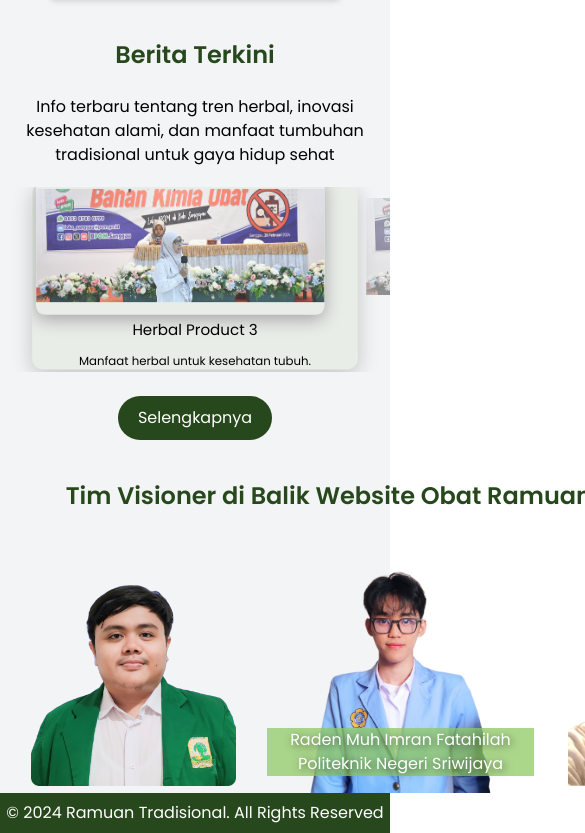
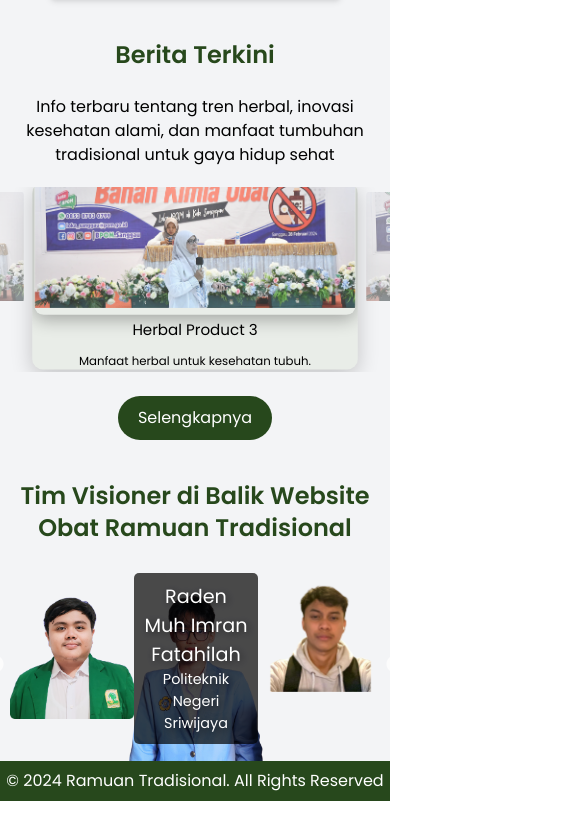
Before and after one commit to annisaashif/Website-Ramuan-Herbal, a React (Vite) app: page / in a window 390 px wide. Shown: the part 4800-5633 px from the top of the page, 585 px wide, since content can reach past the window. After the commit the page ends 5601 px from the top, so only its background shows below. Built offline with nearby package versions, Linux system fonts and the light colour scheme.

Commit message:
update nav, fix layout

```diff
--- a/package.json
+++ b/package.json
@@ -12,7 +12,9 @@
   "dependencies": {
     "@fortawesome/fontawesome-free": "^6.6.0",
     "axios": "^1.7.7",
+    "bcrypt": "^5.1.1",
     "bcryptjs": "^2.4.3",
+    "body-parser": "^1.20.3",
     "cors": "^2.8.5",
     "country-state-city": "^3.2.1",
     "express": "^4.21.1",
--- a/src/KatalogTanaman/Kategori.jsx
+++ b/src/KatalogTanaman/Kategori.jsx
@@ -1,57 +1,61 @@
-import { Link } from 'react-router-dom'; // Tambahkan Link dari React Router
-import akar from '../assets/kategori-tanaman/akar.png';
-import batang from '../assets/kategori-tanaman/batang.png';
-import biji from '../assets/kategori-tanaman/biji.png';
-import buah from '../assets/kategori-tanaman/buah.png';
-import bunga from '../assets/kategori-tanaman/bunga.png';
-import daun from '../assets/kategori-tanaman/daun.png';
-import kulit_batang from '../assets/kategori-tanaman/kulit_batang.png';
-import rimpang from '../assets/kategori-tanaman/rimpang.png';
-import umbi_umbian from '../assets/kategori-tanaman/umbi_umbian.png';
-import tunas_dan_pucuk from '../assets/kategori-tanaman/tunas_dan_pucuk.png';
-import Navbar from "../components/Navbar"
-import Header from "../components/Header"
-import Footer from '../components/footer';
-
-
+import { Link } from "react-router-dom";
+import akar from "../assets/kategori-tanaman/akar.png";
+import batang from "../assets/kategori-tanaman/batang.png";
+import biji from "../assets/kategori-tanaman/biji.png";
+import buah from "../assets/kategori-tanaman/buah.png";
+import bunga from "../assets/kategori-tanaman/bunga.png";
+import daun from "../assets/kategori-tanaman/daun.png";
+import kulit_batang from "../assets/kategori-tanaman/kulit_batang.png";
+import rimpang from "../assets/kategori-tanaman/rimpang.png";
+import umbi_umbian from "../assets/kategori-tanaman/umbi_umbian.png";
+import tunas_dan_pucuk from "../assets/kategori-tanaman/tunas_dan_pucuk.png";
+import Navbar from "../components/Navbar";
+import Header from "../components/Header";
+import Footer from "../components/footer";
 
 const categories = [
-    { id: 1, name: 'Akar', image: akar },
-    { id: 2, name: 'Batang', image: batang },
-    { id: 3, name: 'Daun', image: biji },
-    { id: 4, name: 'Bunga', image: buah },
-    { id: 5, name: 'Buah', image: bunga },
-    { id: 6, name: 'Biji', image: daun },
-    { id: 7, name: 'Kulit Batang', image: kulit_batang },
-    { id: 8, name: 'Umbi-Umbian', image: rimpang },
-    { id: 9, name: 'Rimpang', image: umbi_umbian },
-    { id: 10, name: 'Tunas dan Pucuk', image: tunas_dan_pucuk },
+  { id: 1, name: "Akar", image: akar },
+  { id: 2, name: "Batang", image: batang },
+  { id: 3, name: "Daun", image: biji },
+  { id: 4, name: "Bunga", image: buah },
+  { id: 5, name: "Buah", image: bunga },
+  { id: 6, name: "Biji", image: daun },
+  { id: 7, name: "Kulit Batang", image: kulit_batang },
+  { id: 8, name: "Umbi-Umbian", image: rimpang },
+  { id: 9, name: "Rimpang", image: umbi_umbian },
+  { id: 10, name: "Tunas dan Pucuk", image: tunas_dan_pucuk },
 ];
 
 const Kategori = () => {
   return (
     <>
-         <Navbar/>
-         <Header/>
+      <Navbar />
+      <Header />
 
-
-        <div className="container mx-auto py-10">
-            <h1 className="text-3xl font-bold text-center text-green-800 mb-8">Kategori Tanaman Herbal</h1>
+      <div className="container mx-auto py-10 min-h-screen">
+        <h1 className="text-3xl font-bold text-center text-green-800 mb-8">
+          Kategori Tanaman Herbal
+        </h1>
         <div className="grid grid-cols-2 md:grid-cols-5 gap-4">
           {categories.map((category) => (
-                    <Link to={`/kategori/${category.id}`} key={category.id} className="bg-transparent border border-gray-300 rounded-lg shadow-md overflow-hidden">
-                        <img src={category.image} alt={`Image of ${category.name}`} className="w-full h-40 object-cover" />
-                        <div className="p-2 text-black text-center">
-                            {category.name}
-                        </div>
+            <Link
+              to={`/kategori/${category.id}`}
+              key={category.id}
+              className="bg-transparent border border-gray-300 rounded-lg shadow-md overflow-hidden"
+            >
+              <img
+                src={category.image}
+                alt={`Image of ${category.name}`}
+                className="w-full h-40 object-cover"
+              />
+              <div className="p-2 text-black text-center">{category.name}</div>
             </Link>
           ))}
         </div>
       </div>
 
-        <Footer/>
+      <Footer />
     </>
-
   );
 };
 
--- a/src/components/Carousel.css
+++ b/src/components/Carousel.css
@@ -46,7 +46,7 @@ body {
 /* Gambar Carousel */
 .carousel-image {
   border-radius: 8px;
-  width: 90%;
+  width: 100%;
   height: 180px;
   object-fit: contain;
   transition: transform 0.3s ease, opacity 0.3s ease;
--- a/src/components/CenterMode.css
+++ b/src/components/CenterMode.css
@@ -1,4 +1,3 @@
-/* .slider-container remains unchanged */
 .slider-container {
   width: 800px;
   margin: 0 auto;
@@ -41,3 +40,40 @@
   transform: translateY(-10px);
   opacity: 1;
 }
+
+@media (max-width: 768px) {
+  .slider-container {
+    width: 100%;
+    padding: 0 10px;
+  }
+
+  .slide {
+    max-width: 100%;
+    display: flex;
+    justify-content: center;
+  }
+
+  .slide img {
+    height: auto;
+    max-height: 200px;
+    transition: transform 0.3s ease;
+  }
+
+  .overlay {
+    padding: 10px;
+    background-color: rgba(0, 0, 0, 0.7);
+    border-radius: 5px;
+  }
+
+  .overlay h3 {
+    font-size: 1.2em;
+  }
+
+  .overlay p {
+    font-size: 0.9em;
+  }
+
+  .slide img:hover {
+    transform: scale(1.05);
+  }
+}
--- a/src/components/Login/SignupPage.jsx
+++ b/src/components/Login/SignupPage.jsx
@@ -40,7 +40,7 @@ function SignUpPage() {
       return;
     }
 
-    const newUser = { email, password }; // Store the email, not username
+    const newUser = { email, password };
 
     users.push(newUser);
     localStorage.setItem("users", JSON.stringify(users));
--- a/src/components/Navbar.jsx
+++ b/src/components/Navbar.jsx
@@ -160,7 +160,7 @@ function Navbar() {
         initial={{ x: "-100%" }}
         animate={{ x: mobileMenuOpen ? 0 : "-100%" }}
         exit={{ x: "-100%" }}
-        transition={{ duration: 0.5, type: "spring", stiffness: 100 }}
+        transition={{ duration: 0.1, type: "spring", stiffness: 100 }}
       >
         <button
           onClick={toggleMobileMenu}
--- a/src/components/Profile/ChangePasswordPage.jsx
+++ b/src/components/Profile/ChangePasswordPage.jsx
@@ -1,6 +1,7 @@
 /* eslint-disable no-unused-vars */
 import React, { useState } from "react";
 import Sidebar from "./sidebar";
+import Navbar from "../Navbar";
 
 function ChangePasswordPage() {
   const [currentPassword, setCurrentPassword] = useState("");
@@ -18,6 +19,7 @@ function ChangePasswordPage() {
 
   return (
     <>
+      <Navbar />
       <div className="flex justify-center items-start min-h-screen m-4 py-10">
         <Sidebar />
         <div className="w-3/4 bg-white rounded-lg shadow-md p-8 ml-6">
```
Also changed, not shown: 1 other file (tests, documents, lock files or other folders). Lines whose indentation alone changed are shown as unchanged.
